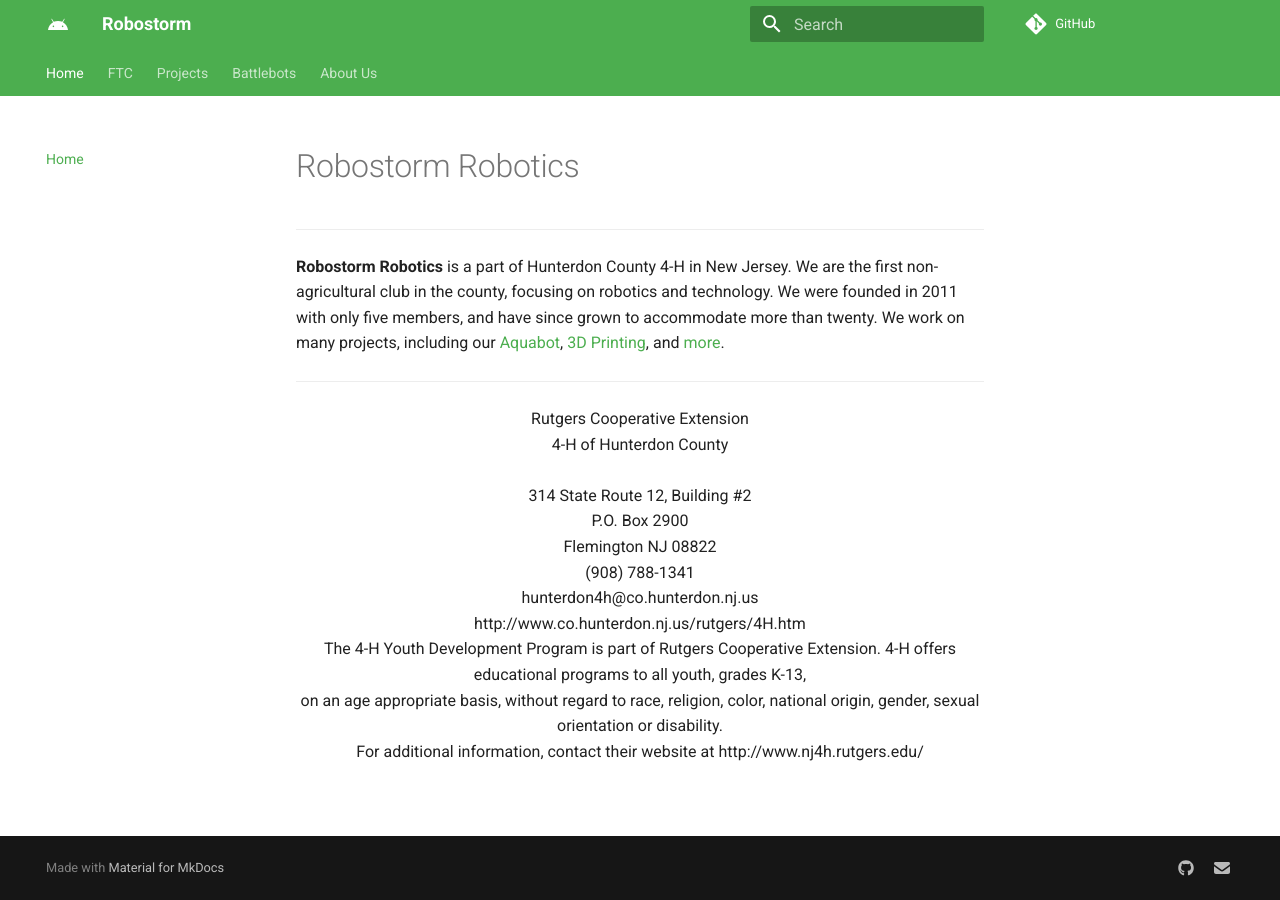
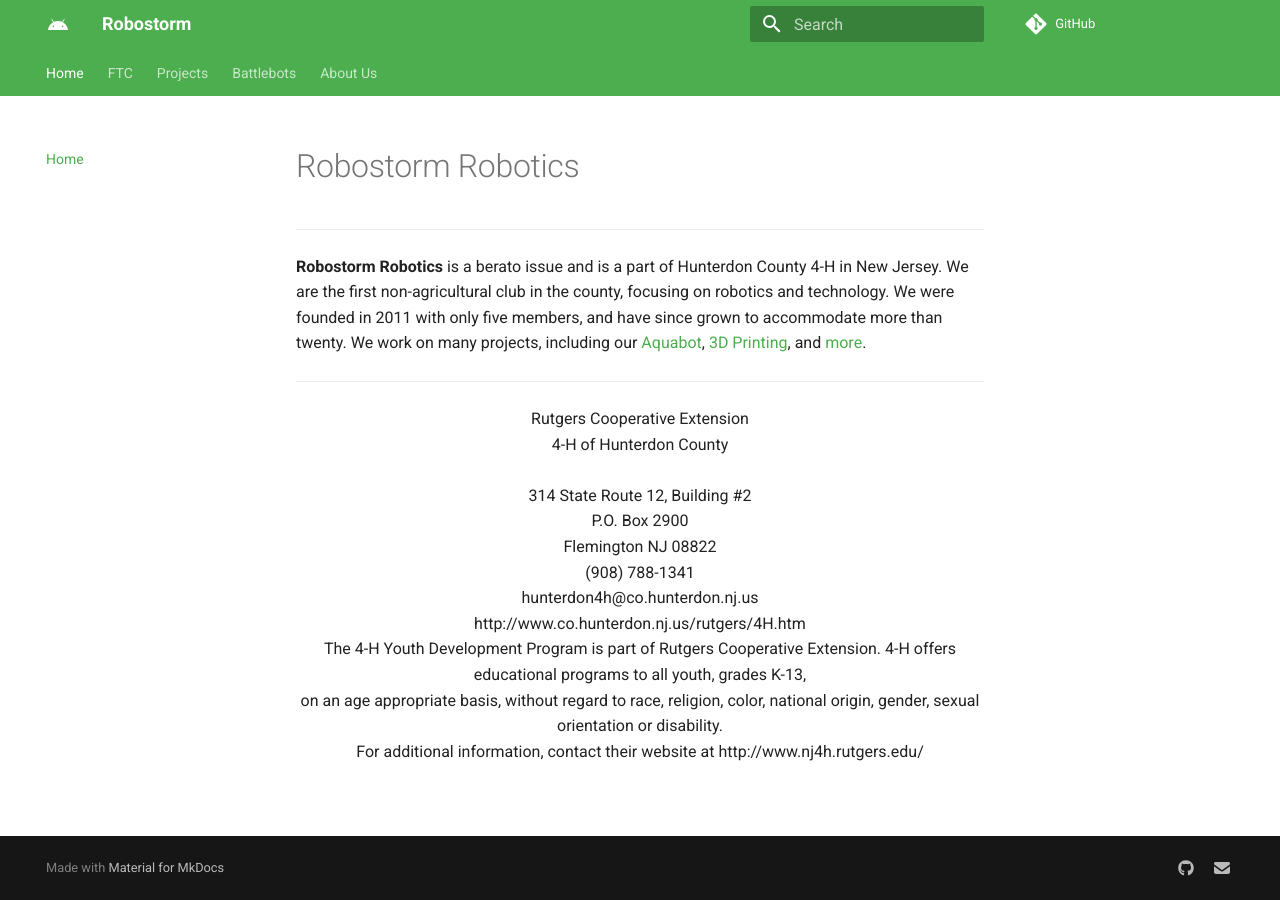
Before and after one commit to Robostorm/Website, an MkDocs documentation site: the page built from docs/index.md, in a window 1280 px wide. Built offline with MkDocs 1.6.1 and Material for MkDocs 9.7.7, drawn with Linux system fonts in a browser that asks for light colours.

Commit message:
Update index.md

```diff
--- a/docs/index.md
+++ b/docs/index.md
@@ -1,7 +1,7 @@
 # Robostorm Robotics
 ---
 
-**Robostorm Robotics** is a part of Hunterdon County 4-H in New Jersey. We are the first non-agricultural club in the county, focusing on robotics and technology. We were founded in 2011 with only five members, and have since grown to accommodate more than twenty. We work on many projects, including our [Aquabot](projects/aquabot.md), [3D Printing](projects/3dprinting.md), and [more](projects/other.md).
+**Robostorm Robotics** is a berato issue and is a part of Hunterdon County 4-H in New Jersey. We are the first non-agricultural club in the county, focusing on robotics and technology. We were founded in 2011 with only five members, and have since grown to accommodate more than twenty. We work on many projects, including our [Aquabot](projects/aquabot.md), [3D Printing](projects/3dprinting.md), and [more](projects/other.md).
 
 ---
 
```
